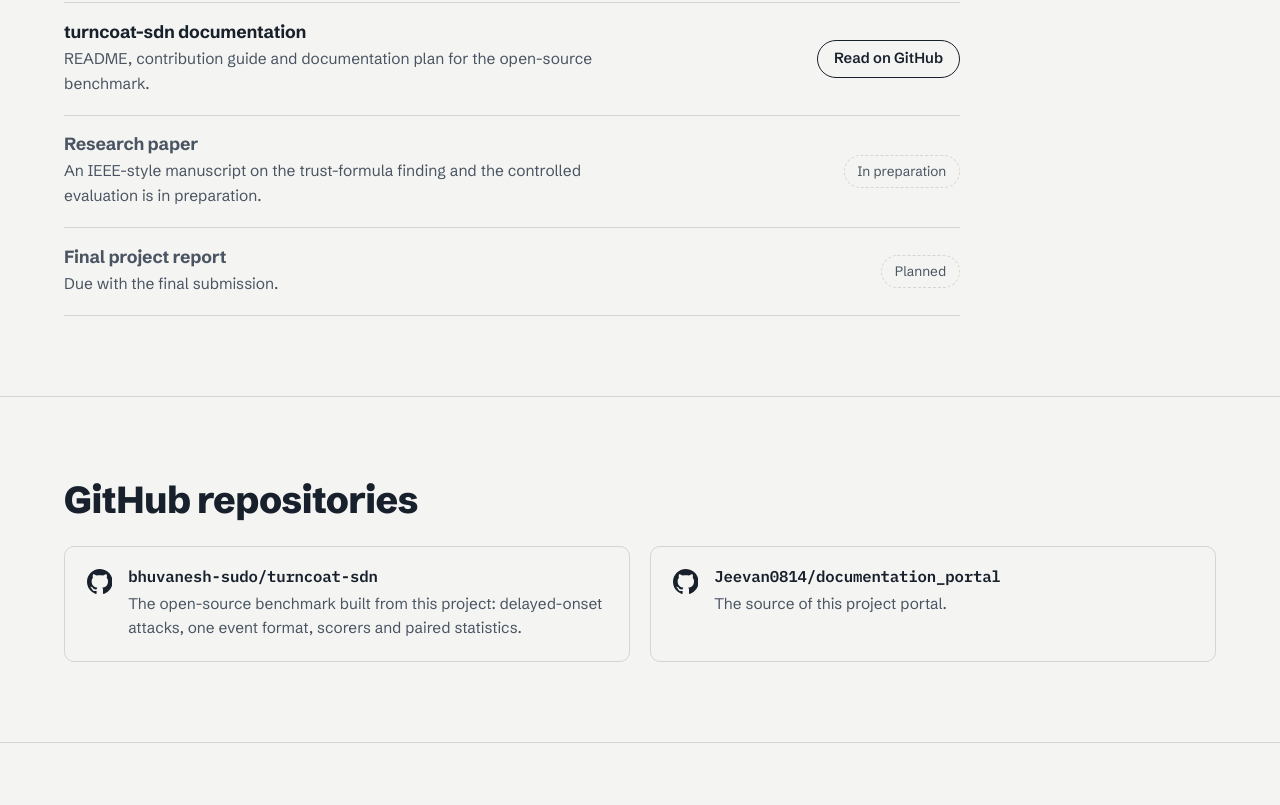
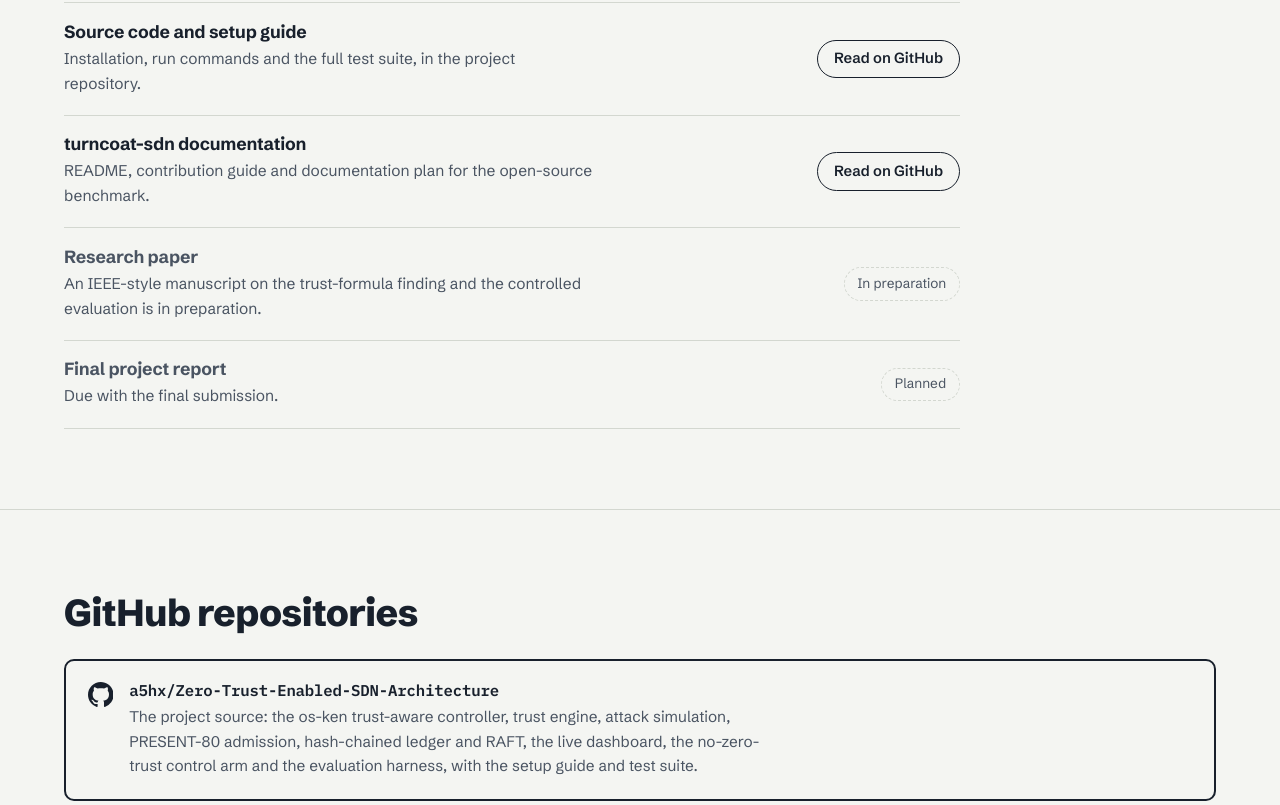
Before and after one commit to Jeevan0814/documentation_portal, a plain HTML site: page index.html in a window 1280 px wide. Shown: the part 10018-10823 px from the top of the page. Drawn offline with Linux system fonts and the light colour scheme.

Commit message:
feat: link the project source repository

```diff
--- a/assets/css/style.css
+++ b/assets/css/style.css
@@ -392,6 +392,8 @@
   border: 1.5px solid var(--rule); color: var(--ink); text-decoration: none;
 }
 .repo:hover { border-color: var(--ink); text-decoration: none; }
+.repo-main { grid-column: 1 / -1; border-color: var(--ink); border-width: 2px; }
+.repo-main h3 { font-size: 1.08rem; }
 .repo svg { width: 1.6rem; height: 1.6rem; flex: none; margin-top: 0.1rem; }
 .repo h3 { font-family: var(--mono); font-size: 0.98rem; font-weight: 600; margin-bottom: 0.35rem; word-break: break-word; }
 .repo p { color: var(--ink-2); font-size: 0.96rem; }
--- a/index.html
+++ b/index.html
@@ -58,7 +58,7 @@
           </p>
           <div class="actions">
             <a class="btn btn-primary" href="#results">See the results</a>
-            <a class="btn" href="#code">View code on GitHub</a>
+            <a class="btn" href="https://github.com/a5hx/Zero-Trust-Enabled-SDN-Architecture">View code on GitHub</a>
           </div>
         </div>
 
@@ -506,6 +506,13 @@
           </li>
           <li>
             <div>
+              <h3>Source code and setup guide</h3>
+              <p>Installation, run commands and the full test suite, in the project repository.</p>
+            </div>
+            <a class="btn" href="https://github.com/a5hx/Zero-Trust-Enabled-SDN-Architecture#readme">Read on GitHub</a>
+          </li>
+          <li>
+            <div>
               <h3>turncoat-sdn documentation</h3>
               <p>README, contribution guide and documentation plan for the open-source benchmark.</p>
             </div>
@@ -534,6 +541,13 @@
       <div class="wrap">
         <h2 id="code-h">GitHub repositories</h2>
         <div class="repos">
+          <a class="repo repo-main" href="https://github.com/a5hx/Zero-Trust-Enabled-SDN-Architecture">
+            <svg viewBox="0 0 16 16" aria-hidden="true"><path fill="currentColor" d="M8 0C3.58 0 0 3.58 0 8c0 3.54 2.29 6.53 5.47 7.59.4.07.55-.17.55-.38 0-.19-.01-.82-.01-1.49-2.01.37-2.53-.49-2.69-.94-.09-.23-.48-.94-.82-1.13-.28-.15-.68-.52-.01-.53.63-.01 1.08.58 1.23.82.72 1.21 1.87.87 2.33.66.07-.52.28-.87.51-1.07-1.78-.2-3.64-.89-3.64-3.95 0-.87.31-1.59.82-2.15-.08-.2-.36-1.02.08-2.12 0 0 .67-.21 2.2.82.64-.18 1.32-.27 2-.27.68 0 1.36.09 2 .27 1.53-1.04 2.2-.82 2.2-.82.44 1.1.16 1.92.08 2.12.51.56.82 1.27.82 2.15 0 3.07-1.87 3.75-3.65 3.95.29.25.54.73.54 1.48 0 1.07-.01 1.93-.01 2.2 0 .21.15.46.55.38A8.013 8.013 0 0016 8c0-4.42-3.58-8-8-8z"/></svg>
+            <div>
+              <h3>a5hx/Zero-Trust-Enabled-SDN-Architecture</h3>
+              <p>The project source: the os-ken trust-aware controller, trust engine, attack simulation, PRESENT-80 admission, hash-chained ledger and RAFT, the live dashboard, the no-zero-trust control arm and the evaluation harness, with the setup guide and test suite.</p>
+            </div>
+          </a>
           <a class="repo" href="https://github.com/bhuvanesh-sudo/turncoat-sdn">
             <svg viewBox="0 0 16 16" aria-hidden="true"><path fill="currentColor" d="M8 0C3.58 0 0 3.58 0 8c0 3.54 2.29 6.53 5.47 7.59.4.07.55-.17.55-.38 0-.19-.01-.82-.01-1.49-2.01.37-2.53-.49-2.69-.94-.09-.23-.48-.94-.82-1.13-.28-.15-.68-.52-.01-.53.63-.01 1.08.58 1.23.82.72 1.21 1.87.87 2.33.66.07-.52.28-.87.51-1.07-1.78-.2-3.64-.89-3.64-3.95 0-.87.31-1.59.82-2.15-.08-.2-.36-1.02.08-2.12 0 0 .67-.21 2.2.82.64-.18 1.32-.27 2-.27.68 0 1.36.09 2 .27 1.53-1.04 2.2-.82 2.2-.82.44 1.1.16 1.92.08 2.12.51.56.82 1.27.82 2.15 0 3.07-1.87 3.75-3.65 3.95.29.25.54.73.54 1.48 0 1.07-.01 1.93-.01 2.2 0 .21.15.46.55.38A8.013 8.013 0 0016 8c0-4.42-3.58-8-8-8z"/></svg>
             <div>
```
Also changed, not shown: 1 other file.
